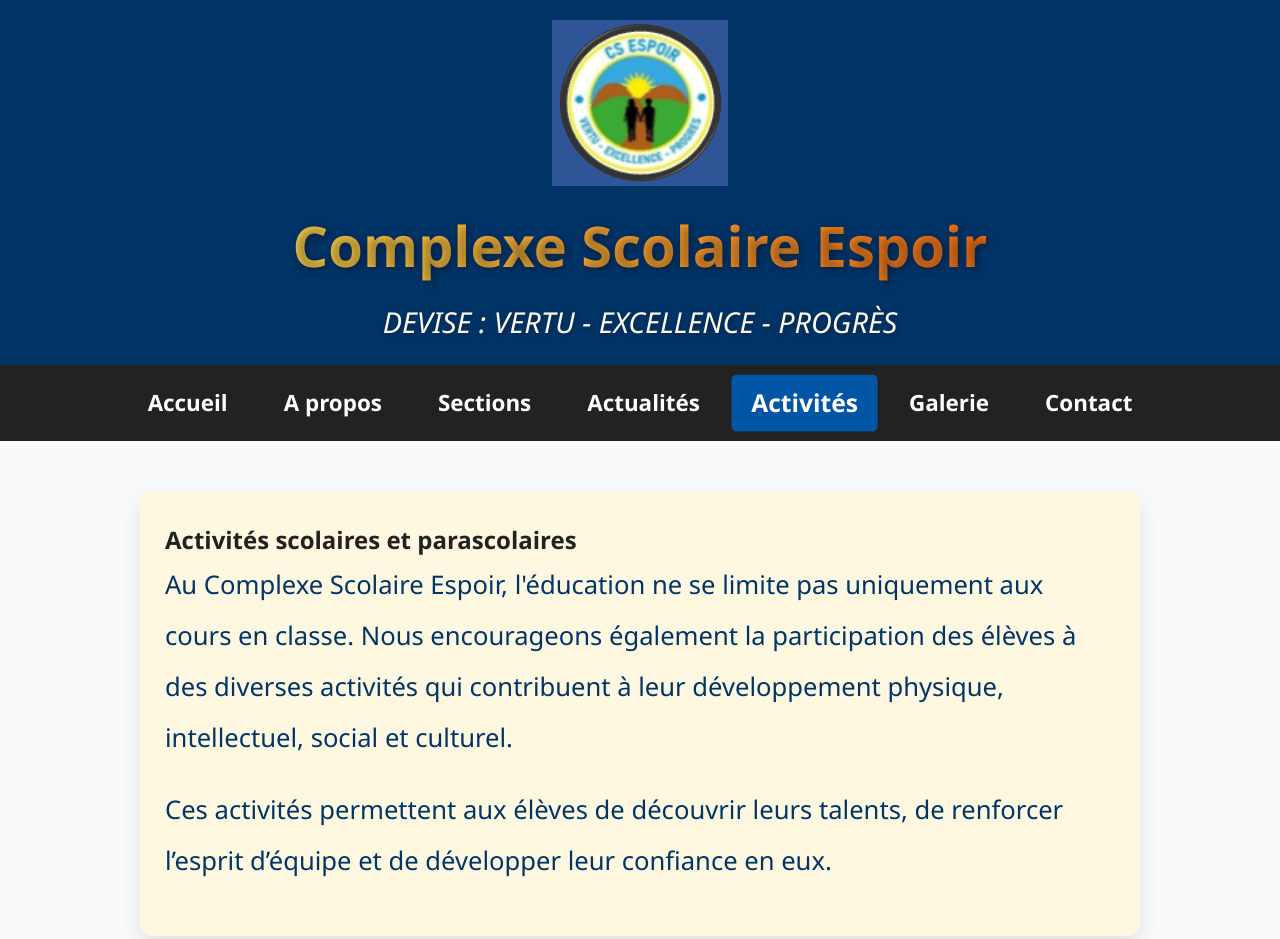
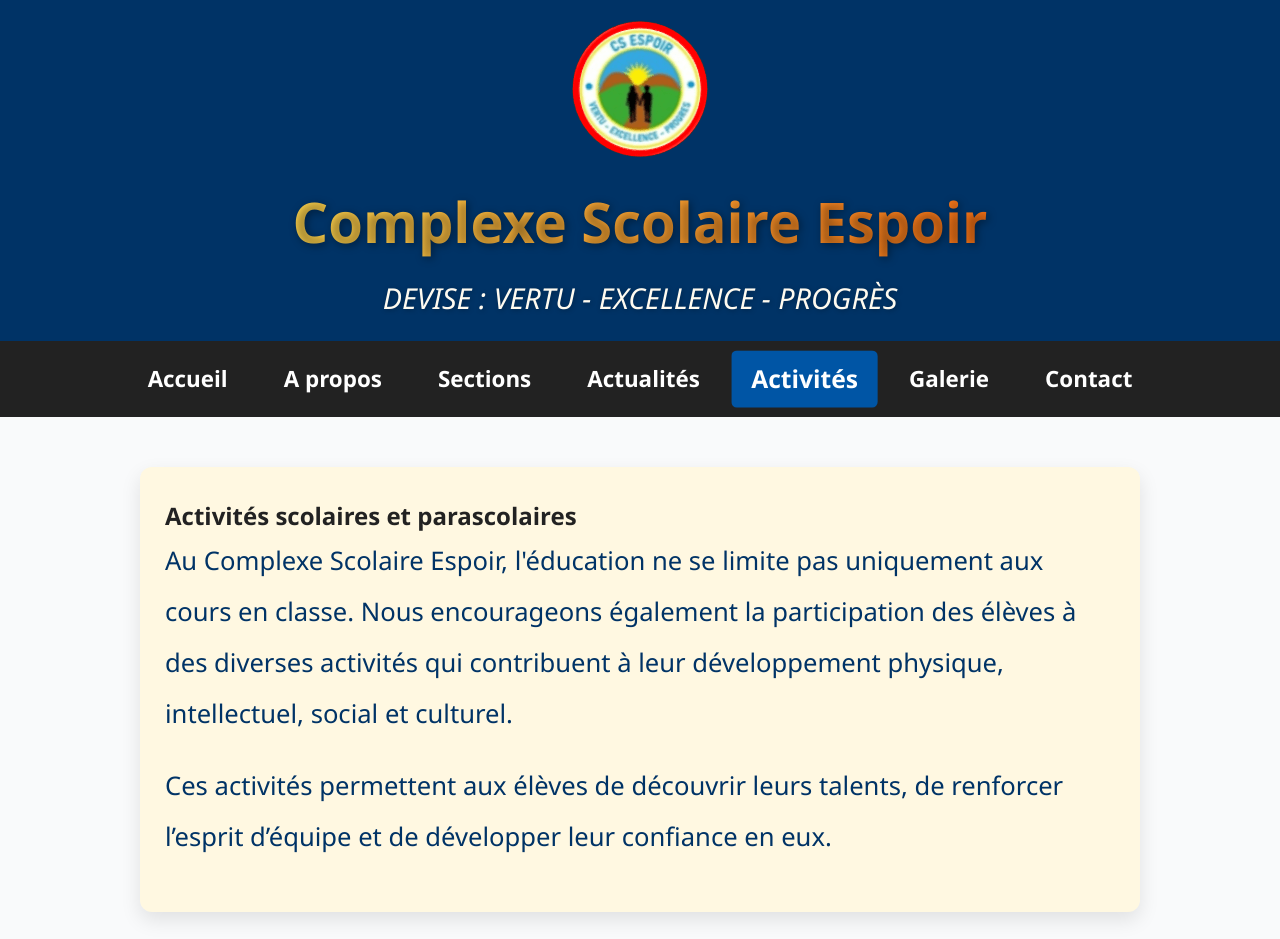
Before and after one commit to cs-espoir2026/cs-espoir, a plain HTML site: page activites.html in a window 1280 px wide. Shown: the top 939 px of the page. Drawn offline with Linux system fonts and the light colour scheme.

Commit message:
Update activites.html

```diff
--- a/activites.html
+++ b/activites.html
@@ -11,7 +11,7 @@
 
 <header>
     <div class="logo-container">
-      <img src="images/Logo_espoir_ok.png" alt="Logo Complexe Scolaire Espoir" class="logo" />
+      <img src="images/Logo_espoir.png" alt="Logo Complexe Scolaire Espoir" class="logo" />
         <h1>Complexe Scolaire Espoir</h1>
     </div>
     <p class="tagline">DEVISE : VERTU - EXCELLENCE - PROGRÈS</p>
```
